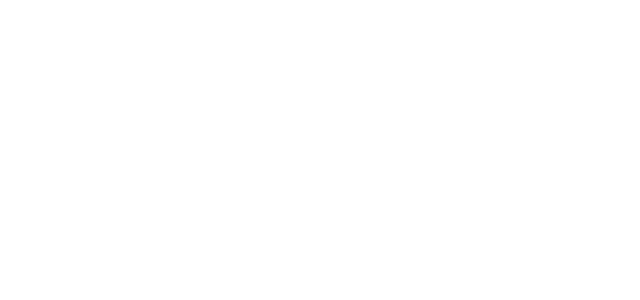
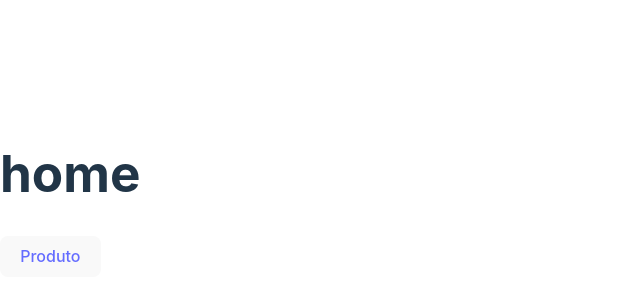
Before and after one commit to thiagomorais16/projeto_e-commerce, a React (Vite) app: page /home in a window 1280 px wide. Shown: the part 206-506 px from the top of the page, without its empty margins (0-640 px from the left). Built offline with nearby package versions, Linux system fonts and the light colour scheme.

Commit message:
trilhas finalizadas

```diff
--- a/src/main.jsx
+++ b/src/main.jsx
@@ -1,11 +1,10 @@
 import React from 'react'
 import ReactDOM from 'react-dom/client'
 import './index.css'
-import Login from './views/Login/login'
-import Home from './views/Home/home'
-
 import {createBrowserRouter, RouterProvider, } from "react-router-dom";
-
+import Login from './views/Login/Login'
+import Home from './views/Home/Home'
+import Products from './views/Products/Products';
 
 const router = createBrowserRouter([
   {
@@ -14,12 +13,12 @@ const router = createBrowserRouter([
   },
    {
      path: "/home",
-     Element: <Home/>,
+     element: <Home/>,
    },
-  // {
-  //   path: '/products',
-  //   Element: <App/>,
-  // },
+   {
+     path: "/products/:productId",
+     element: <Products/>,
+   },
   // {
   //   path: '/pay',
   //   Element: <App/>,
--- a/src/views/Home/home.jsx
+++ b/src/views/Home/home.jsx
@@ -1,14 +1,17 @@
 import React from 'react'
+import { Link } from 'react-router-dom'
 
-const home = () => {
+const Home = () => {
   return (
     <div>
-        <h1>
-         home
-        </h1>
+        <h1>home</h1>
+        <button>
+            <Link to={"/products/1"}>Produto</Link>
+        </button>
+
 
     </div>
   )
 }
 
-export default home
+export default Home
--- a/src/views/Login/login.jsx
+++ b/src/views/Login/login.jsx
@@ -1,18 +1,18 @@
 import React from 'react'
 import { Link } from 'react-router-dom'
 
-const login = () => {
+const Login = () => {
   return (
     <div>
       <h1>
       login
       </h1>
       <button>
-       <link to = {`/home`}> Home</link>
+       <Link to = {`/home`}> Home</Link>
       </button>
 
     </div>
   )
 }
 
-export default login
+export default Login
--- /dev/null
+++ b/src/views/Products/Products.jsx
@@ -0,0 +1,9 @@
+import React from 'react'
+
+const Products = () => {
+  return (
+    <div>Products</div>
+  )
+}
+
+export default Products
```
